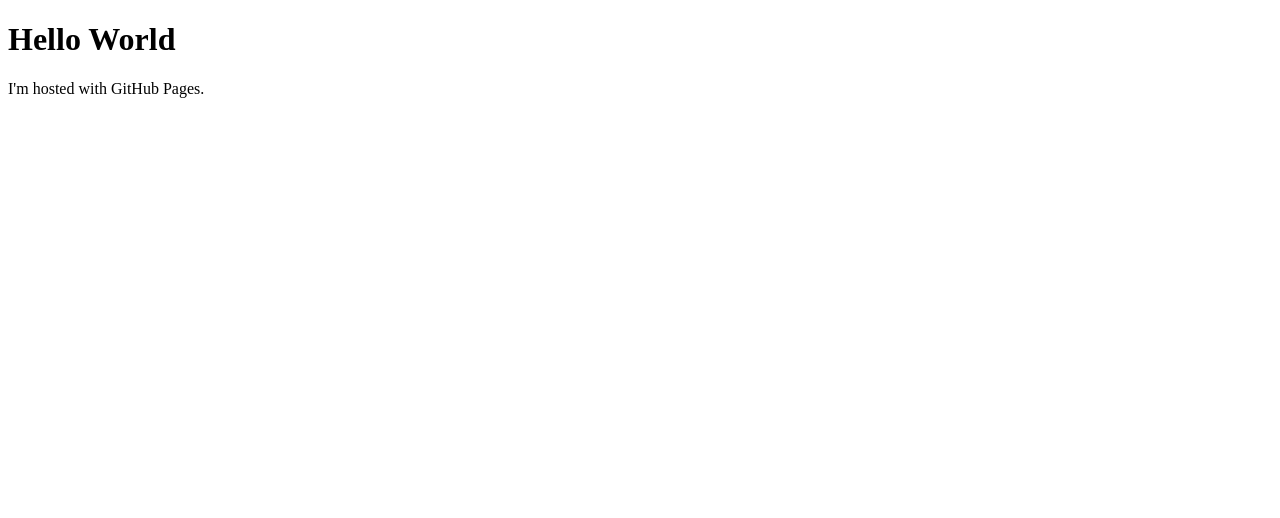
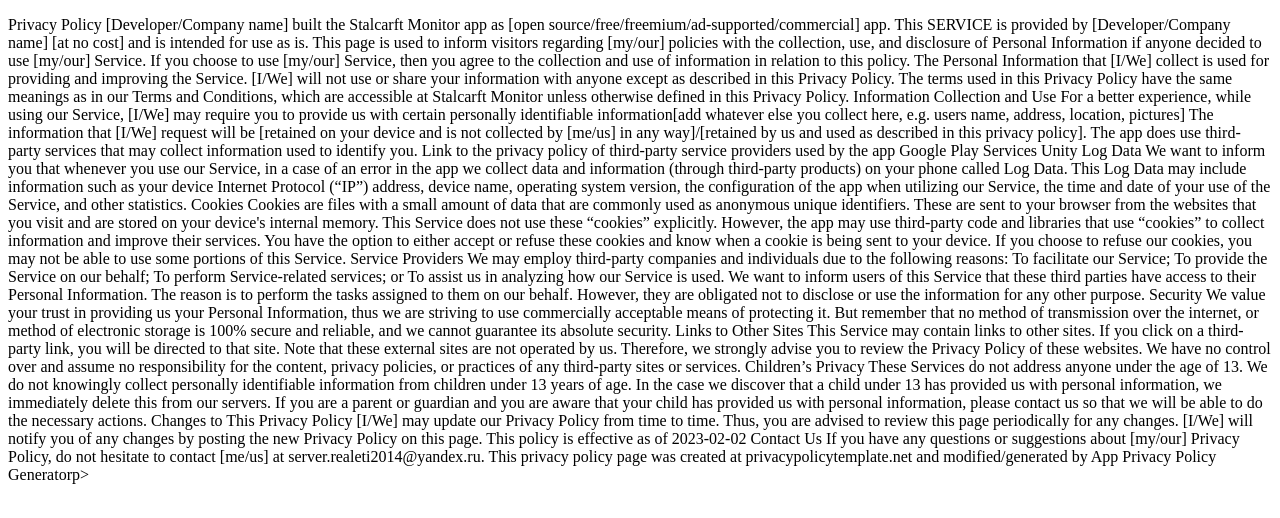
Before and after one commit to seregkaj/Privacy-Policy, a plain HTML site: page index.html in a window 1280 px wide. Drawn offline with Linux system fonts and the light colour scheme.

Commit message:
Update index.html

```diff
--- a/index.html
+++ b/index.html
@@ -1,7 +1,67 @@
 <!DOCTYPE html>
 <html>
 <body>
-<h1>Hello World</h1>
-<p>I'm hosted with GitHub Pages.</p>
+<p>Privacy Policy
+[Developer/Company name] built the Stalcarft Monitor app as [open source/free/freemium/ad-supported/commercial] app. This SERVICE is provided by [Developer/Company name] [at no cost] and is intended for use as is.
+
+This page is used to inform visitors regarding [my/our] policies with the collection, use, and disclosure of Personal Information if anyone decided to use [my/our] Service.
+
+If you choose to use [my/our] Service, then you agree to the collection and use of information in relation to this policy. The Personal Information that [I/We] collect is used for providing and improving the Service. [I/We] will not use or share your information with anyone except as described in this Privacy Policy.
+
+The terms used in this Privacy Policy have the same meanings as in our Terms and Conditions, which are accessible at Stalcarft Monitor unless otherwise defined in this Privacy Policy.
+
+Information Collection and Use
+
+For a better experience, while using our Service, [I/We] may require you to provide us with certain personally identifiable information[add whatever else you collect here, e.g. users name, address, location, pictures] The information that [I/We] request will be [retained on your device and is not collected by [me/us] in any way]/[retained by us and used as described in this privacy policy].
+
+The app does use third-party services that may collect information used to identify you.
+
+Link to the privacy policy of third-party service providers used by the app
+
+Google Play Services
+Unity
+Log Data
+
+We want to inform you that whenever you use our Service, in a case of an error in the app we collect data and information (through third-party products) on your phone called Log Data. This Log Data may include information such as your device Internet Protocol (“IP”) address, device name, operating system version, the configuration of the app when utilizing our Service, the time and date of your use of the Service, and other statistics.
+
+Cookies
+
+Cookies are files with a small amount of data that are commonly used as anonymous unique identifiers. These are sent to your browser from the websites that you visit and are stored on your device's internal memory.
+
+This Service does not use these “cookies” explicitly. However, the app may use third-party code and libraries that use “cookies” to collect information and improve their services. You have the option to either accept or refuse these cookies and know when a cookie is being sent to your device. If you choose to refuse our cookies, you may not be able to use some portions of this Service.
+
+Service Providers
+
+We may employ third-party companies and individuals due to the following reasons:
+
+To facilitate our Service;
+To provide the Service on our behalf;
+To perform Service-related services; or
+To assist us in analyzing how our Service is used.
+We want to inform users of this Service that these third parties have access to their Personal Information. The reason is to perform the tasks assigned to them on our behalf. However, they are obligated not to disclose or use the information for any other purpose.
+
+Security
+
+We value your trust in providing us your Personal Information, thus we are striving to use commercially acceptable means of protecting it. But remember that no method of transmission over the internet, or method of electronic storage is 100% secure and reliable, and we cannot guarantee its absolute security.
+
+Links to Other Sites
+
+This Service may contain links to other sites. If you click on a third-party link, you will be directed to that site. Note that these external sites are not operated by us. Therefore, we strongly advise you to review the Privacy Policy of these websites. We have no control over and assume no responsibility for the content, privacy policies, or practices of any third-party sites or services.
+
+Children’s Privacy
+
+These Services do not address anyone under the age of 13. We do not knowingly collect personally identifiable information from children under 13 years of age. In the case we discover that a child under 13 has provided us with personal information, we immediately delete this from our servers. If you are a parent or guardian and you are aware that your child has provided us with personal information, please contact us so that we will be able to do the necessary actions.
+
+Changes to This Privacy Policy
+
+[I/We] may update our Privacy Policy from time to time. Thus, you are advised to review this page periodically for any changes. [I/We] will notify you of any changes by posting the new Privacy Policy on this page.
+
+This policy is effective as of 2023-02-02
+
+Contact Us
+
+If you have any questions or suggestions about [my/our] Privacy Policy, do not hesitate to contact [me/us] at server.realeti2014@yandex.ru.
+
+This privacy policy page was created at privacypolicytemplate.net and modified/generated by App Privacy Policy Generatorp>
 </body>
 </html>
```
